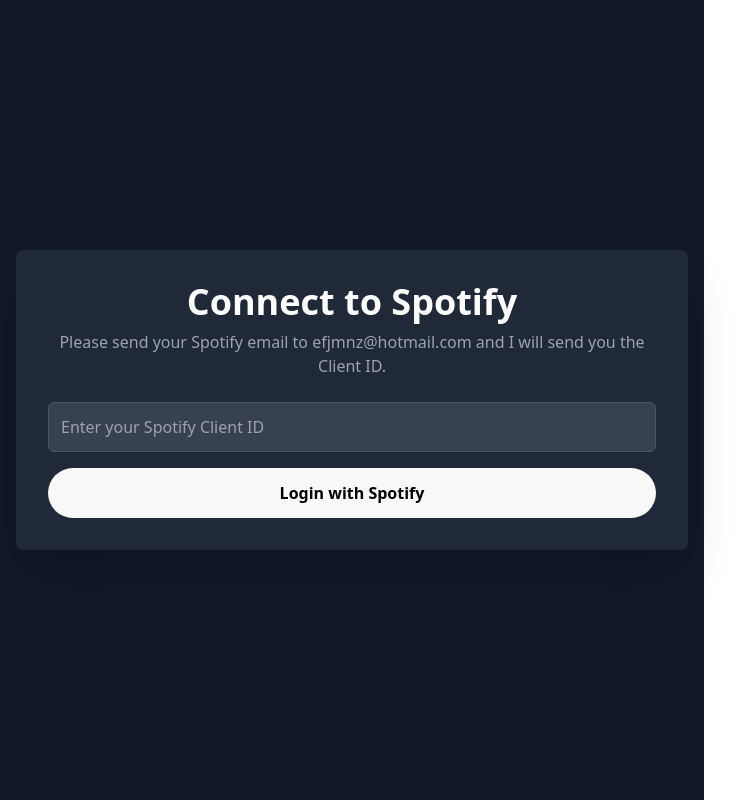
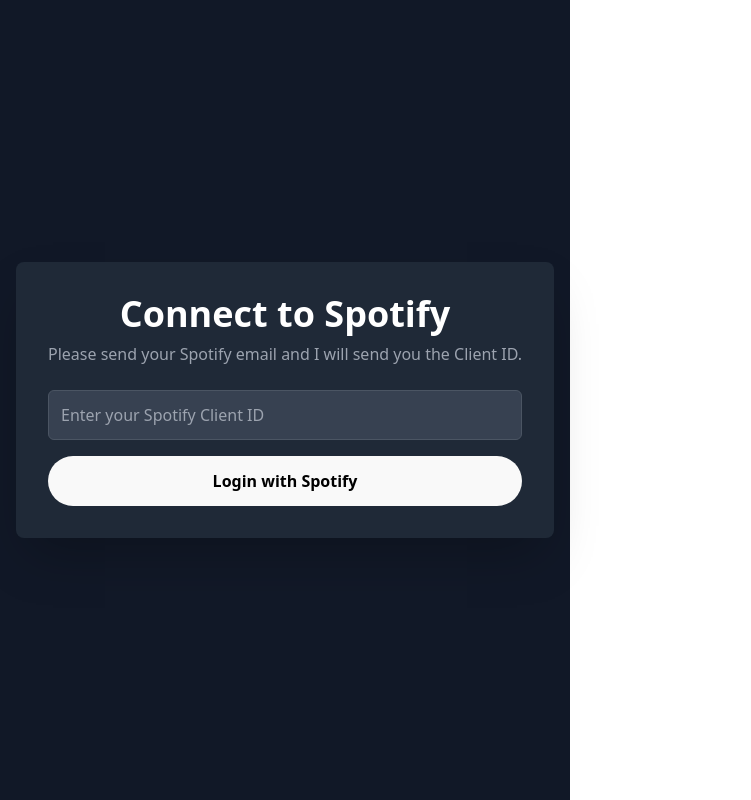
Before and after one commit to ericfjmnz/SpotifyClone, a React (Vite) app: page / in a window 1280 px wide. Shown: the whole page, without its empty margins (0-751 px from the left). Built offline with nearby package versions, Linux system fonts and the light colour scheme.

Commit message:
redirect fix

```diff
--- a/src/App.jsx
+++ b/src/App.jsx
@@ -85,7 +85,7 @@
         <div className="h-screen w-full flex items-center justify-center bg-gray-900 text-white p-4">
             <div className="text-center bg-gray-800 p-8 rounded-lg shadow-2xl max-w-2xl w-full">
                 <h1 className="text-4xl font-bold mb-2">Connect to Spotify</h1>
-                <p className="text-gray-400 mb-6">Please send your Spotify email to efjmnz@hotmail.com and I will send you the Client ID.</p>
+                <p className="text-gray-400 mb-6">Please send your Spotify email and I will send you the Client ID.</p>
 
                 <form onSubmit={handleLogin} className="flex flex-col gap-4">
                     <input
@@ -1263,6 +1263,7 @@
         const code = params.get("code");
 
         const getToken = async (authCode) => {
+            window.history.replaceState({}, document.title, window.location.pathname);
             const verifier = window.localStorage.getItem("code_verifier");
 
             const params = new URLSearchParams();
@@ -1284,6 +1285,7 @@
                 const { access_token } = await result.json();
                 window.localStorage.setItem("spotify_token", access_token);
                 setToken(access_token);
+                window.history.replaceState({}, document.title, window.location.pathname);
             } catch (error) {
                 console.error("Error fetching token:", error);
                 logout();
```
